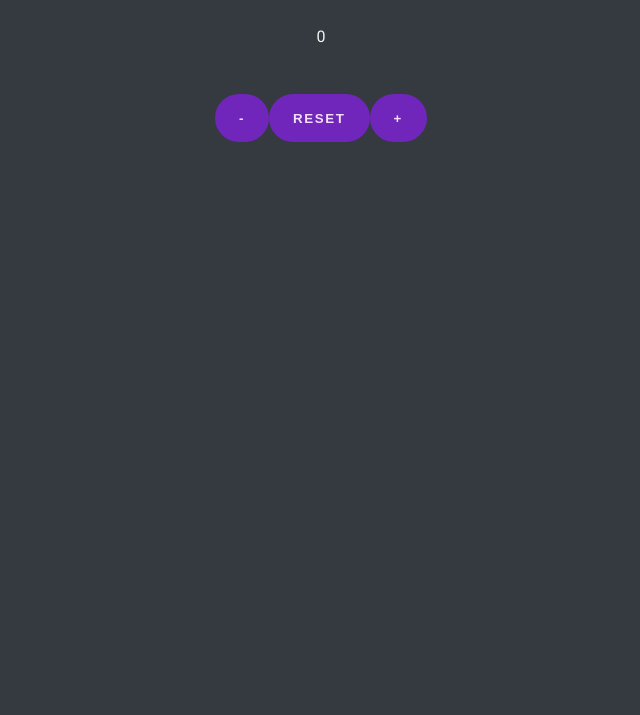
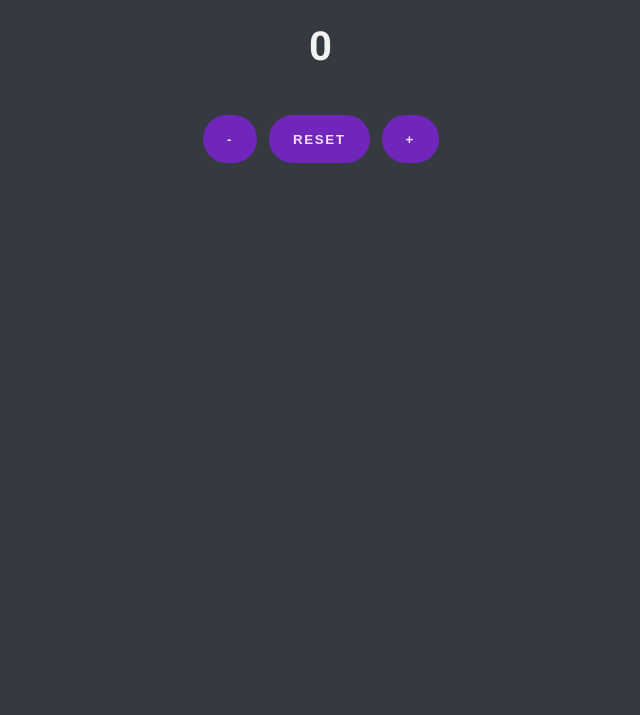
Before and after one commit to Hpv4Learning/progetti-corso-js, a plain HTML site: page DOM/01-counter/finale/index.html in a window 1280 px wide. Shown: the part 85-800 px from the top of the page, without its empty margins (319-959 px from the left). Drawn offline with Linux system fonts and the light colour scheme.

Commit message:
add some classes to html

```diff
--- a/DOM/01-counter/finale/index.html
+++ b/DOM/01-counter/finale/index.html
@@ -14,9 +14,9 @@
       <h1 class="social-row">Counter</h1>
       <div class="spacer-xs"></div>
       <div class="container-xl">
-        <div class="social-row" id="count">0</div>
+        <div class="social-row" id="count"><h2>0</h2></div>
         <div class="spacer-xs"></div>
-        <div class="container social-row justify-center">
+        <div class="container social-row justify-center gap-sm">
           <button class="button-xs minus">-</button>
           <button class="button-xs reset">reset</button>
           <button class="button-xs plus">+</button>
```
